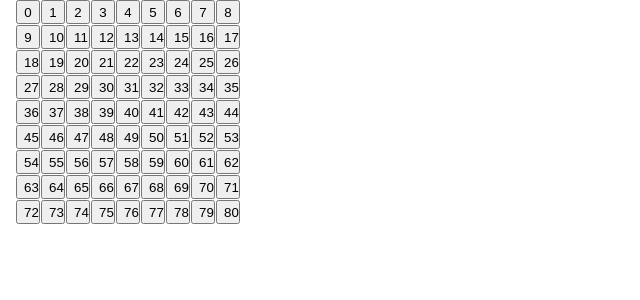
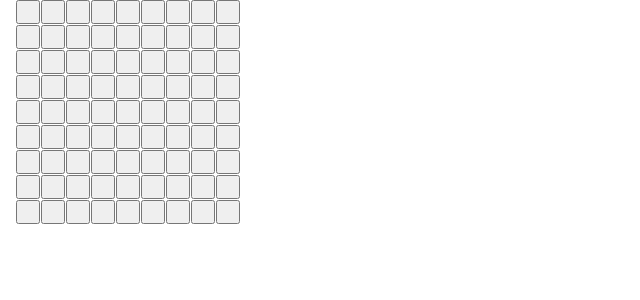
Before and after one commit to voieducode/msweeper-ts, a React (Create React App) app: page / in a window 1280 px wide. Shown: the top 300 px of the page, without its empty margins (0-640 px from the left). Built offline with nearby package versions, Linux system fonts and the light colour scheme.

Commit message:
Click and populate

```diff
--- a/src/Game.tsx
+++ b/src/Game.tsx
@@ -1,15 +1,15 @@
-import React from "react";
+import React, { useState } from "react";
 
 interface ITile {
   id: number;
-  content: string;
+  content: string | number;
   display: string;
   revealed: boolean;
   flagged: boolean;
 }
 
-const createMineField = (length: number, display = ""): Array<ITile> => {
-  const a: Array<ITile> = [...Array(length)];
+const createMineField = (length: number, display = ""): ITile[] => {
+  const a: ITile[] = [...Array(length)];
   for (let i = 0; i < length; i++) {
     a[i] = {
       id: i,
@@ -22,30 +22,125 @@ const createMineField = (length: number, display = ""): Array<ITile> => {
   return a;
 };
 
-function Mine(props: { tile: ITile }) {
-  return <button>{props.tile.id}</button>;
+function neighbours(center: number, width: number, height: number) {
+  const pos = center;
+  const isLeftEmpty = pos % width === 0;
+  const isUpEmpty = pos < width;
+  const isDownEmpty = pos >= width * (height - 1);
+  const isRightEmpty = (pos + 1) % width === 0;
+
+  const leftUp = isLeftEmpty || isUpEmpty ? -1 : pos - width - 1;
+  const left = isLeftEmpty ? -1 : pos - 1;
+  const leftDown = isLeftEmpty || isDownEmpty ? -1 : pos + width - 1;
+
+  const rightUp = isRightEmpty || isUpEmpty ? -1 : pos - width + 1;
+  const right = isRightEmpty ? -1 : pos + 1;
+  const rightDown = isRightEmpty || isDownEmpty ? -1 : pos + width + 1;
+
+  const up = isUpEmpty ? -1 : pos - width;
+
+  const down = isDownEmpty ? -1 : pos + width;
+
+  return [left, right, up, down, leftUp, leftDown, rightUp, rightDown];
 }
 
-function MineField(props: { tiles: Array<ITile> }) {
-  const width = 9;
+function populateTiles(
+  startPosition: number,
+  width: number,
+  height: number,
+  mines: number
+) {
+  const initialPosition = startPosition;
+  const numberTiles = width * height;
+  let numberMines = 0;
+  const newTiles = createMineField(numberTiles);
+
+  while (numberMines < mines) {
+    const newMinePosition = Math.floor(Math.random() * (numberTiles - 1));
+    if (
+      newMinePosition !== initialPosition &&
+      newTiles[newMinePosition].content !== "💣"
+    ) {
+      newTiles[newMinePosition].content = "💣";
+      numberMines += 1;
+    }
+  }
+  for (let i = 0; i < numberTiles; i++) {
+    if (newTiles[i].content === "💣") {
+      continue;
+    }
+    const n = neighbours(i, width, height);
+    const countMines = n.reduce(
+      (totalMines, pos) =>
+        pos !== -1 && newTiles[pos].content === "💣"
+          ? totalMines + 1
+          : totalMines,
+      0
+    );
+    newTiles[i].content = countMines;
+  }
+  return newTiles;
+}
+
+function Mine(props: { tile: ITile; onLeftClick: (pos: number) => void }) {
+  const tile = props.tile;
+  return (
+    <button
+      style={{ fontSize: "small", fontWeight: "bold", padding: "1px" }}
+      disabled={tile.revealed}
+      value={tile.id}
+      onClick={() => props.onLeftClick(tile.id)}
+    >
+      {tile.content.toString()}
+    </button>
+  );
+}
+
+function MineField(props: {
+  tiles: ITile[];
+  width: number;
+  phase: string;
+  initGameAt: (startPosition: number) => void;
+}) {
   return (
     <div
       style={{
         display: "grid",
-        gridTemplateColumns: `repeat(${width}, 24px)`,
+        gridTemplateColumns: `repeat(${props.width}, 24px)`,
         gridGap: "1px",
         gridAutoRows: "minMax(24px, auto)",
         marginLeft: "1em",
       }}
     >
       {props.tiles.map((m: ITile) => (
-        <Mine key={m.id} tile={m} />
+        <Mine
+          key={m.id}
+          tile={m}
+          onLeftClick={(pos: number) => {
+            if (props.phase === "ready") {
+              props.initGameAt(pos);
+            }
+          }}
+        />
       ))}
     </div>
   );
 }
 
 export function Game() {
-  const tiles = createMineField(9 * 9);
-  return <MineField tiles={tiles} />;
+  const width = 9;
+  const height = 9;
+  const gridSize = width * height;
+  const mines = 10;
+  const [tiles, setTiles] = useState(createMineField(gridSize));
+  const [phase, setPhase] = useState("ready");
+
+  function initGameAt(startPosition: number) {
+    setTiles(populateTiles(startPosition, width, height, mines));
+    setPhase("playing");
+  }
+
+  return (
+    <MineField tiles={tiles} width={9} phase={phase} initGameAt={initGameAt} />
+  );
 }
```
